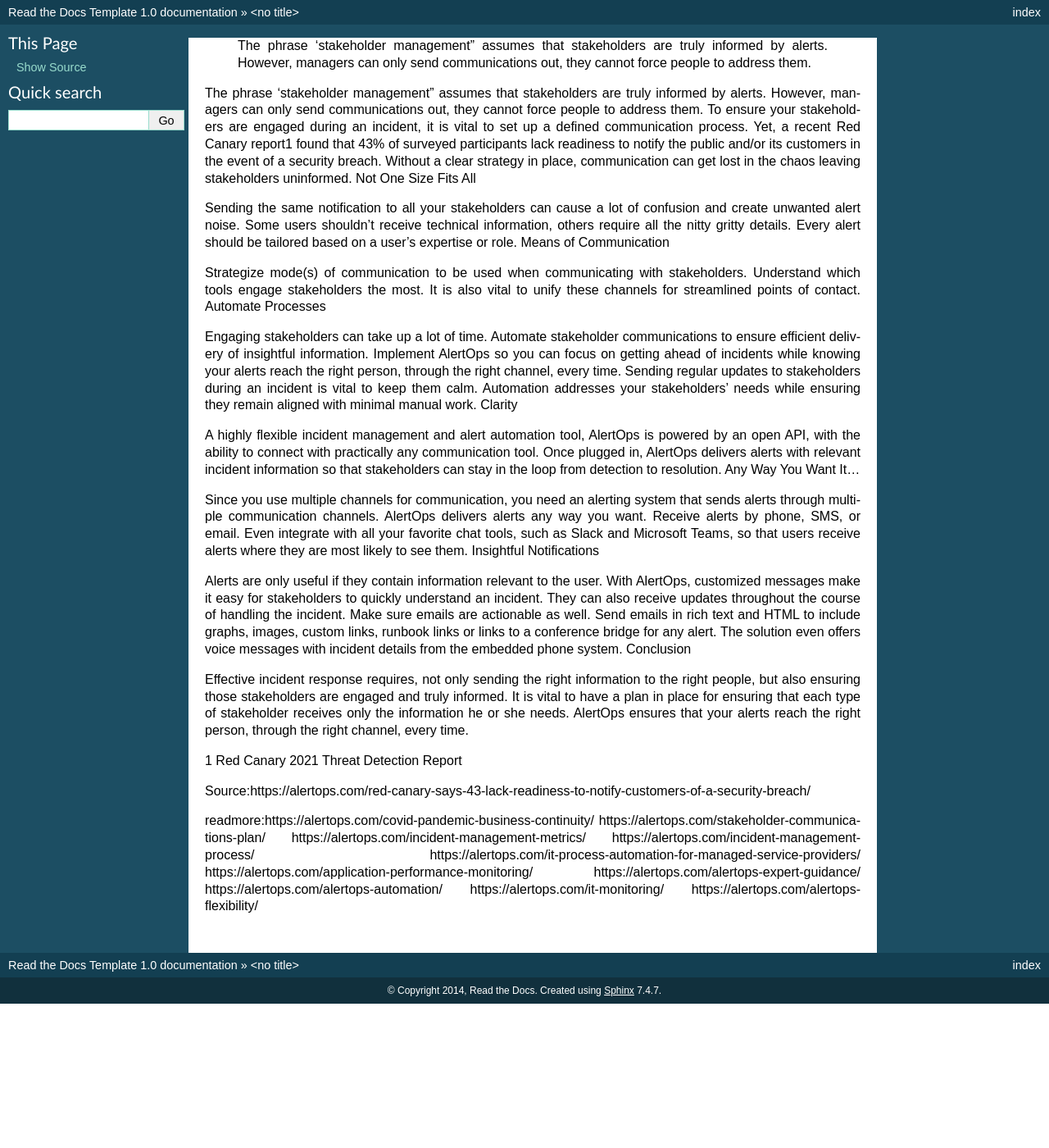
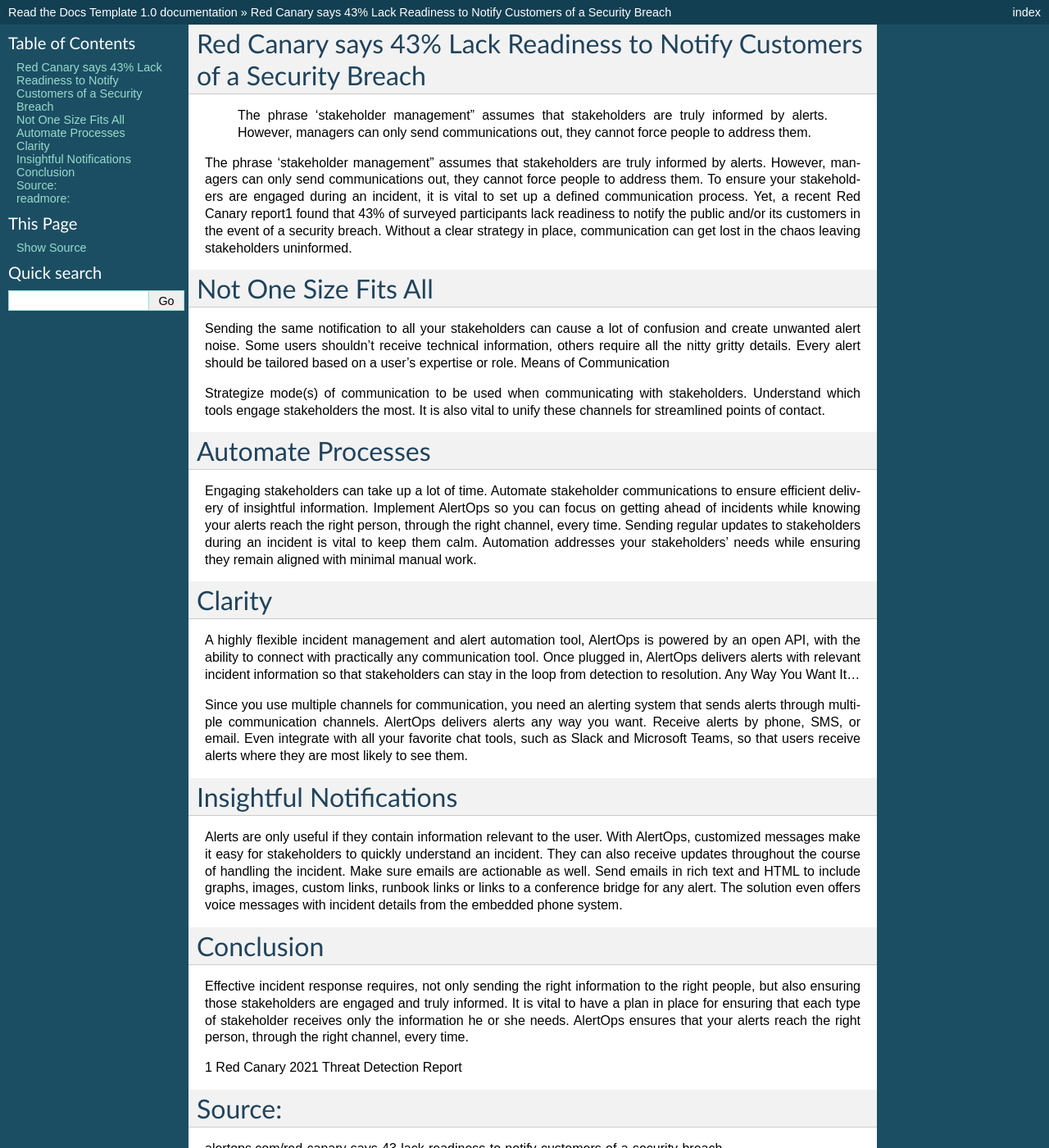
Before and after one commit to alertblogs/Red-Canary-says-43-Lack-Readiness-to-Notify-Customers-of-a-Security-Breach, a Sphinx documentation site: the page built from docs/index.rst, in a window 1280 px wide and 1400 px high. Shown: the whole window at 82% size. Built offline with Sphinx 7.4.7, drawn with Linux system fonts in a browser that asks for light colours; some of the changed text lies outside the part shown.

Commit message:
Update index.rst

```diff
--- a/docs/index.rst
+++ b/docs/index.rst
@@ -1,41 +1,59 @@
+Red Canary says 43% Lack Readiness to Notify Customers of a Security Breach
+========
+
+
  The phrase ‘stakeholder management” assumes that stakeholders are truly informed by alerts. However, managers can only send communications out, they cannot force people to address them.
 
 The phrase ‘stakeholder management” assumes that stakeholders are truly informed by alerts. However, managers can only send communications out, they cannot force people to address them. To ensure your stakeholders are engaged during an incident, it is vital to set up a defined communication process. Yet, a recent Red Canary report1 found that 43% of surveyed participants lack readiness to notify the public and/or its customers in the event of a security breach. Without a clear strategy in place, communication can get lost in the chaos leaving stakeholders uninformed.
+
 Not One Size Fits All
+========
 
 Sending the same notification to all your stakeholders can cause a lot of confusion and create unwanted alert noise. Some users shouldn’t receive technical information, others require all the nitty gritty details. Every alert should be tailored based on a user’s expertise or role.
 Means of Communication
 
 Strategize mode(s) of communication to be used when communicating with stakeholders. Understand which tools engage stakeholders the most. It is also vital to unify these channels for streamlined points of contact.
+
 Automate Processes
+========
 
 Engaging stakeholders can take up a lot of time. Automate stakeholder communications to ensure efficient delivery of insightful information. Implement AlertOps so you can focus on getting ahead of incidents while knowing your alerts reach the right person, through the right channel, every time. Sending regular updates to stakeholders during an incident is vital to keep them calm. Automation addresses your stakeholders’ needs while ensuring they remain aligned with minimal manual work.
+
 Clarity
+========
 
 A highly flexible incident management and alert automation tool, AlertOps is powered by an open API, with the ability to connect with practically any communication tool. Once plugged in, AlertOps delivers alerts with relevant incident information so that stakeholders can stay in the loop from detection to resolution.
 Any Way You Want It…
 
 Since you use multiple channels for communication, you need an alerting system that sends alerts through multiple communication channels. AlertOps delivers alerts any way you want. Receive alerts by phone, SMS, or email. Even integrate with all your favorite chat tools, such as Slack and Microsoft Teams, so that users receive alerts where they are most likely to see them.
+
 Insightful Notifications
+========
+
 
 Alerts are only useful if they contain information relevant to the user. With AlertOps, customized messages make it easy for stakeholders to quickly understand an incident. They can also receive updates throughout the course of handling the incident. Make sure emails are actionable as well. Send emails in rich text and HTML to include graphs, images, custom links, runbook links or links to a conference bridge for any alert. The solution even offers voice messages with incident details from the embedded phone system.
+
 Conclusion
+========
 
 Effective incident response requires, not only sending the right information to the right people, but also ensuring those stakeholders are engaged and truly informed. It is vital to have a plan in place for ensuring that each type of stakeholder receives only the information he or she needs. AlertOps ensures that your alerts reach the right person, through the right channel, every time.
 
 1 Red Canary 2021 Threat Detection Report
 
+Source:
+========
+alertops.com/red-canary-says-43-lack-readiness-to-notify-customers-of-a-security-breach
 
-Source:https://alertops.com/red-canary-says-43-lack-readiness-to-notify-customers-of-a-security-breach/
+readmore:
+========
 
-
-readmore:https://alertops.com/covid-pandemic-business-continuity/
-https://alertops.com/stakeholder-communications-plan/
-https://alertops.com/incident-management-metrics/
-https://alertops.com/incident-management-process/
-https://alertops.com/it-process-automation-for-managed-service-providers/
-https://alertops.com/application-performance-monitoring/
-https://alertops.com/alertops-expert-guidance/
-https://alertops.com/alertops-automation/
-https://alertops.com/it-monitoring/
+alertops.com/covid-pandemic-business-continuity
+https://alertops.com/stakeholder-communications-plan
+https://alertops.com/incident-management-metrics
+https://alertops.com/incident-management-process
+https://alertops.com/it-process-automation-for-managed-service-providers
+https://alertops.com/application-performance-monitoring
+https://alertops.com/alertops-expert-guidance
+https://alertops.com/alertops-automation
+https://alertops.com/it-monitoring
 https://alertops.com/alertops-flexibility/
```
